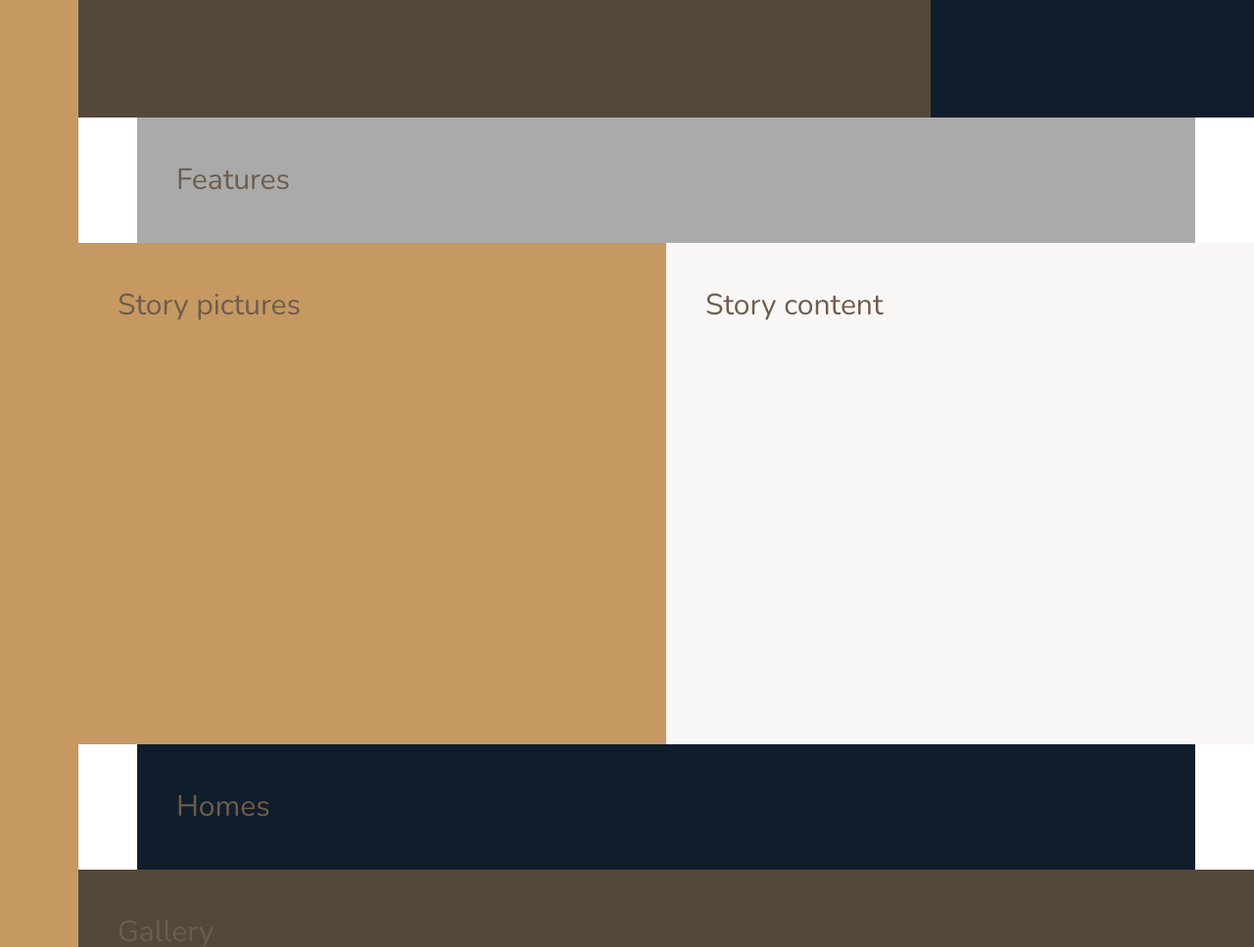
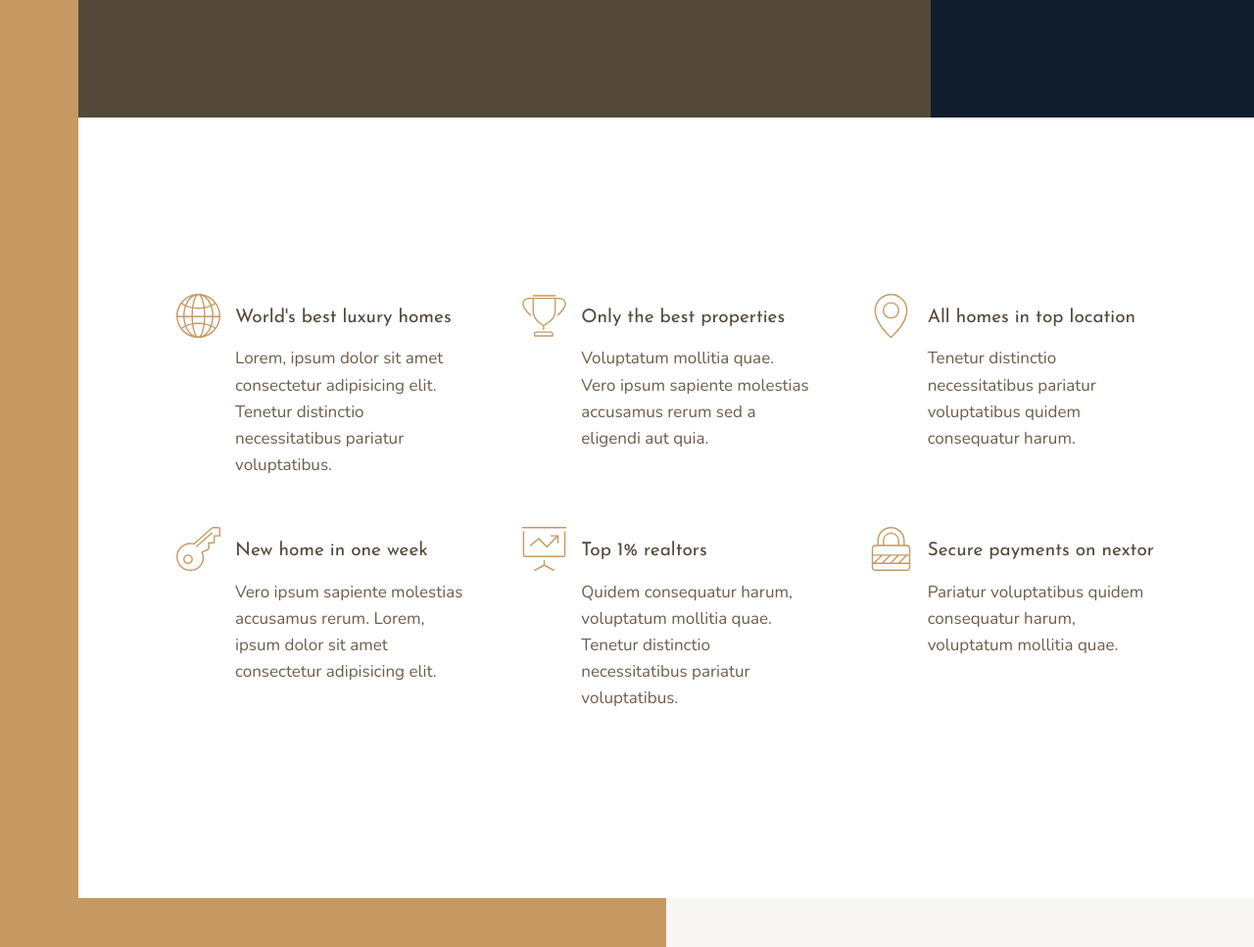
Before and after one commit to tushar-chandra-030389/css-grid, a website: page index.html in a window 1280 px wide. Shown: the part 520-1487 px from the top of the page at 98% size. Drawn offline with nearby package versions, Linux system fonts and the light colour scheme.

Commit message:
Features section

```diff
--- a/index.html
+++ b/index.html
@@ -25,7 +25,72 @@
         </div>
 
         <section class="features">
-            Features
+            <div class="feature">
+                <svg class="feature__icon">
+                    <use xlink:href="./img/sprite.svg#icon-global"></use>
+                </svg>
+                <h4 class="heading-4 heading-4--dark">
+                    World's best luxury homes
+                </h4>
+                <p class="feature__text">
+                    Lorem, ipsum dolor sit amet consectetur adipisicing elit. Tenetur distinctio necessitatibus pariatur voluptatibus.
+                </p>
+            </div>
+            <div class="feature">
+                <svg class="feature__icon">
+                    <use xlink:href="./img/sprite.svg#icon-trophy"></use>
+                </svg>
+                <h4 class="heading-4 heading-4--dark">
+                    Only the best properties
+                </h4>
+                <p class="feature__text">
+                    Voluptatum mollitia quae. Vero ipsum sapiente molestias accusamus rerum sed a eligendi aut quia.
+                </p>
+            </div>
+            <div class="feature">
+                <svg class="feature__icon">
+                    <use xlink:href="./img/sprite.svg#icon-map-pin"></use>
+                </svg>
+                <h4 class="heading-4 heading-4--dark">
+                    All homes in top location
+                </h4>
+                <p class="feature__text">
+                    Tenetur distinctio necessitatibus pariatur voluptatibus quidem consequatur harum.
+                </p>
+            </div>
+            <div class="feature">
+                <svg class="feature__icon">
+                    <use xlink:href="./img/sprite.svg#icon-key"></use>
+                </svg>
+                <h4 class="heading-4 heading-4--dark">
+                    New home in one week
+                </h4>
+                <p class="feature__text">
+                    Vero ipsum sapiente molestias accusamus rerum. Lorem, ipsum dolor sit amet consectetur adipisicing elit.
+                </p>
+            </div>
+            <div class="feature">
+                <svg class="feature__icon">
+                    <use xlink:href="./img/sprite.svg#icon-presentation"></use>
+                </svg>
+                <h4 class="heading-4 heading-4--dark">
+                    Top 1% realtors
+                </h4>
+                <p class="feature__text">
+                    Quidem consequatur harum, voluptatum mollitia quae. Tenetur distinctio necessitatibus pariatur voluptatibus.
+                </p>
+            </div>
+            <div class="feature">
+                <svg class="feature__icon">
+                    <use xlink:href="./img/sprite.svg#icon-lock"></use>
+                </svg>
+                <h4 class="heading-4 heading-4--dark">
+                    Secure payments on nextor
+                </h4>
+                <p class="feature__text">
+                    Pariatur voluptatibus quidem consequatur harum, voluptatum mollitia quae.
+                </p>
+            </div>
         </section>
 
         <div class="story__pictures">
--- a/sass/_features.scss
+++ b/sass/_features.scss
@@ -1,6 +1,37 @@
 .features {
-    background-color: $color-grey-light-2;
 
-    grid-row: 2 / 3;
+    margin: 15rem 0;
+
     grid-column: center-start / center-end;
+
+    display: grid;
+    // grid-template-columns: repeat(3, 1fr);
+
+    grid-template-columns: repeat(auto-fit, minmax(25rem, 1fr));
+    // grid-template-rows: min-content min-content;
+    grid-gap: 6rem;
+    align-items: start;
 }
+
+.feature {
+    display: grid;
+    grid-template-columns: min-content 1fr;
+    grid-row-gap: 1.2rem;
+    grid-column-gap: 1.5rem;
+
+
+    &__icon {
+        fill: $color-primary;
+        width: 4.5rem;
+        height: 4.5rem;
+
+        grid-row: 1 / span 2;
+        grid-column: 1 / 2;
+
+        transform: translateY(-1rem);
+    }
+
+    &__text {
+        font-size: 1.7rem;
+    }
+}
--- a/sass/_typography.scss
+++ b/sass/_typography.scss
@@ -0,0 +1,29 @@
+%heading {
+    font-family: $font-display;
+    font-weight: 400;
+}
+
+.heading-1 {
+    @extend %heading;
+}
+
+.heading-2 {
+    @extend %heading;
+}
+
+.heading-3 {
+    @extend %heading;
+}
+
+.heading-4 {
+    @extend %heading;
+    font-size: 1.9rem;
+
+    &--light {
+        color: $color-grey-light-1;
+    }
+
+    &--dark {
+        color: $color-grey-dark-1;
+    }
+}
```
Also changed, not shown: css/style.css.
